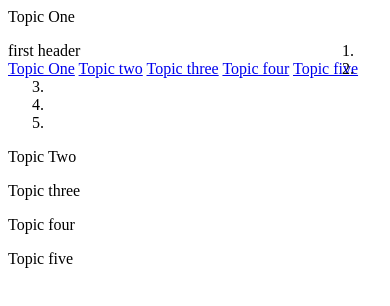
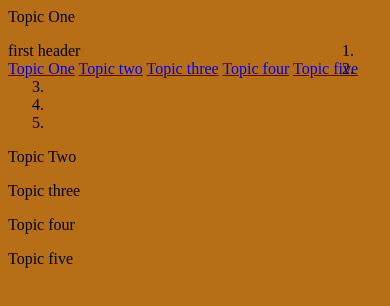
Before and after one commit to abubakaralsadiq/Technical-Documentation-, a plain HTML site: page index.html in a window 390 px wide. Drawn offline with Linux system fonts and the light colour scheme.

Commit message:
final step

```diff
--- a/css/style.css
+++ b/css/style.css
@@ -1,3 +1,9 @@
 #navbar {
   float: left;
 }
+
+@media screen and (max-width:800px) {
+    body {
+        background-color: rgb(182, 110, 23);
+    }
+}
--- a/index.html
+++ b/index.html
@@ -9,7 +9,7 @@
   <body>
     <script src="https://cdn.freecodecamp.org/testable-projects-fcc/v1/bundle.js"></script>
 
-    <div id="main-doc">
+    <main id="main-doc">
       <section class="main-section" id="topic_one">
         <header>Topic One</header>
         <p></p>
@@ -60,7 +60,7 @@
         <p></p>
         <code></code>
       </section>
-    </div>
+    </main>
     <script src="js/index.js"></script>
   </body>
 </html>
```
